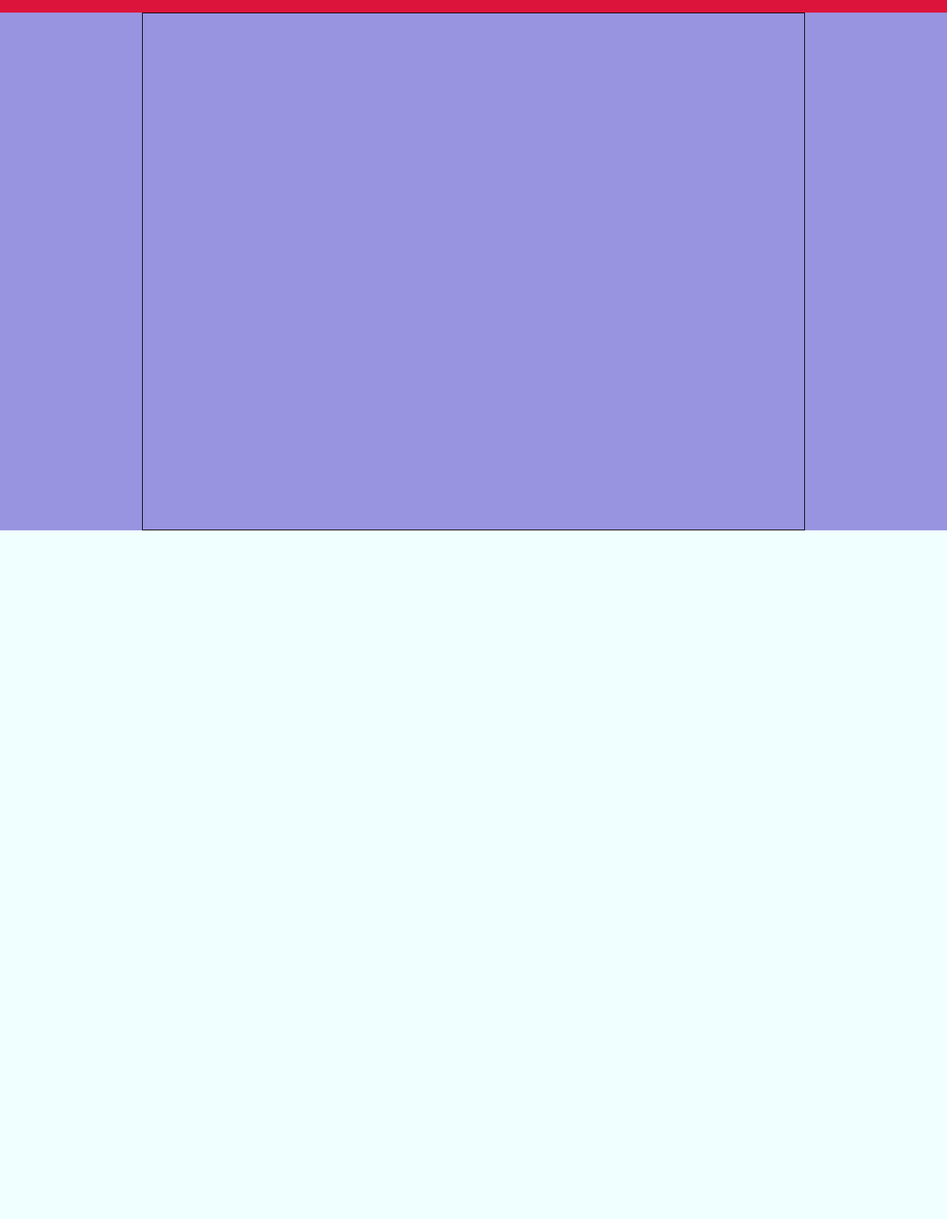
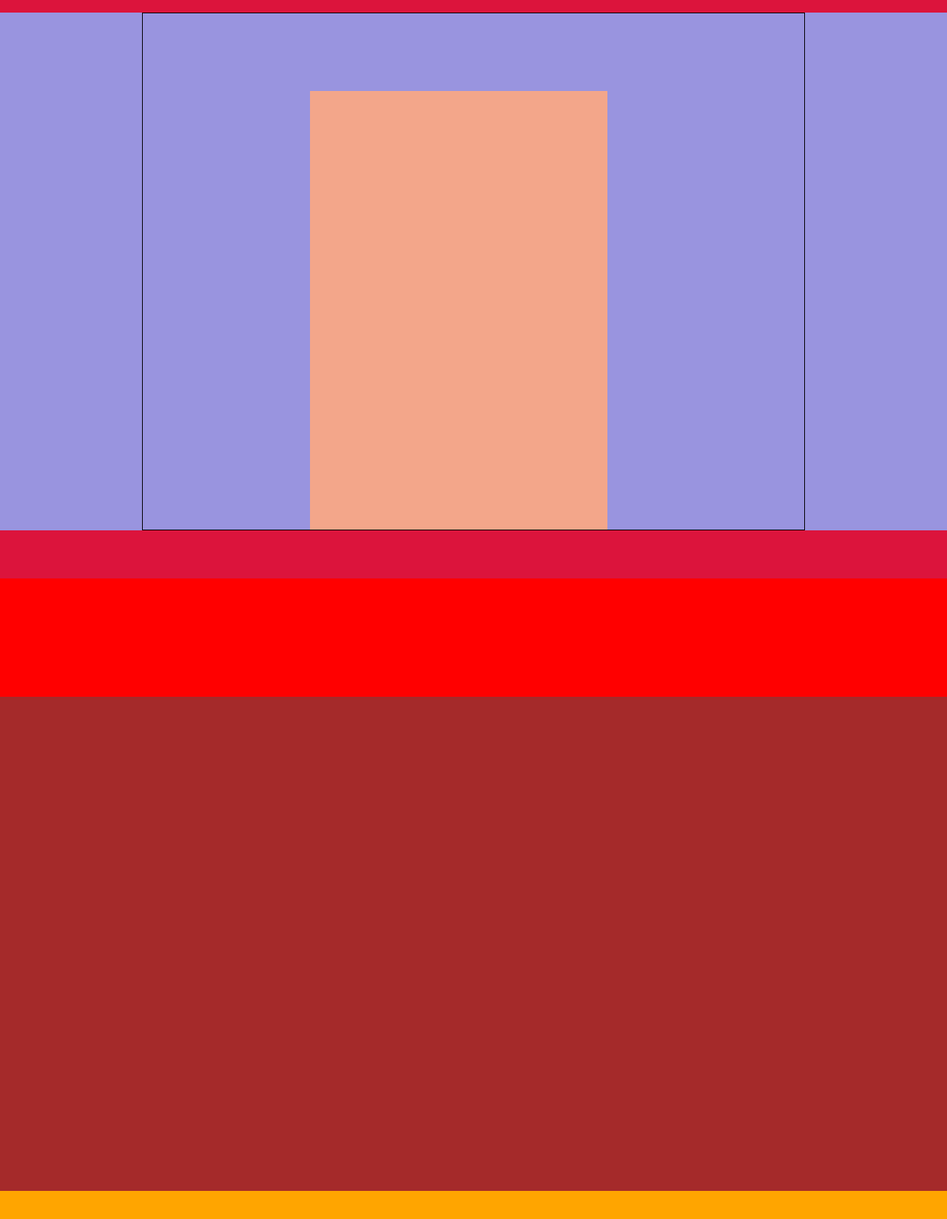
Before and after one commit to furkancaliskan0/htmlcss-responsive-layout, a plain HTML site: page index.html in a window 1280 px wide. Shown: the part 780-2428 px from the top of the page at 74% size. Before the commit the page ends 1497 px from the top, so only its background shows below. Drawn offline with nearby package versions, Linux system fonts and the light colour scheme.

Commit message:
section 3 structured done

```diff
--- a/css/style.css
+++ b/css/style.css
@@ -88,3 +88,44 @@ main {
     /* DEBUG */
     height: 700px;
 }
+
+.second > .container{
+    display: flex;
+    justify-content: center;
+    align-items: flex-end;
+    gap: 40px;
+}
+
+.second .text{
+    width: 45%;
+    height: 85%;
+    /* DEBUG*/
+    background-color: rgb(243, 166, 138);
+}
+
+.second.image{
+    width: 45%;
+    height: 65%;
+    /* DEBUG */
+    background-color: yellow;
+}
+
+.third{
+    background-color: orange;
+    margin-top: 65px;
+    /* DEBUG */
+    height: 890px;
+}
+.third > .text{
+    /* DEBUG */
+    background-color: red;
+    width: 100%;
+    height: 18%;
+}
+
+.third > .citation{
+    width: 100%;
+    height: 75%;
+    /* DEBUG */
+    background-color: brown;
+}
--- a/index.html
+++ b/index.html
@@ -58,7 +58,15 @@
             </div>
         </section>
 
-
+        <!--section 3  -->
+        <section class="third">
+            <div class="text"></div>
+            <div class="citation">
+                <div class="card"></div>
+                <div class="card"></div>
+                <div class="card"></div>
+            </div>
+        </section>
 
 
     </main>
```
